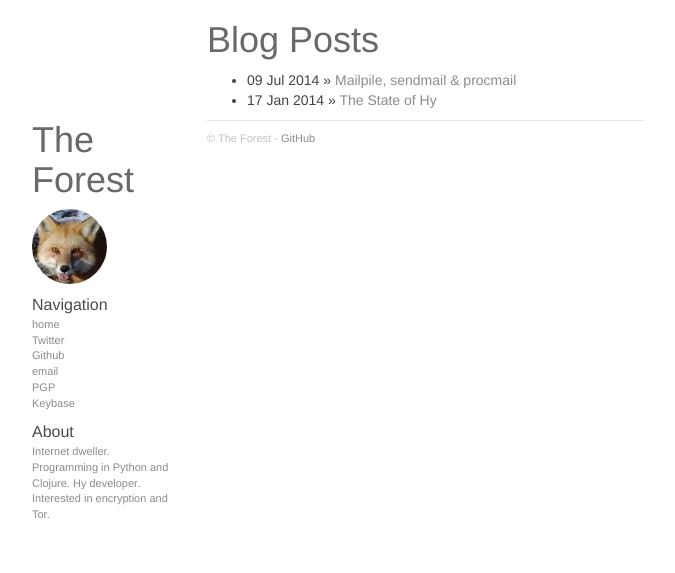
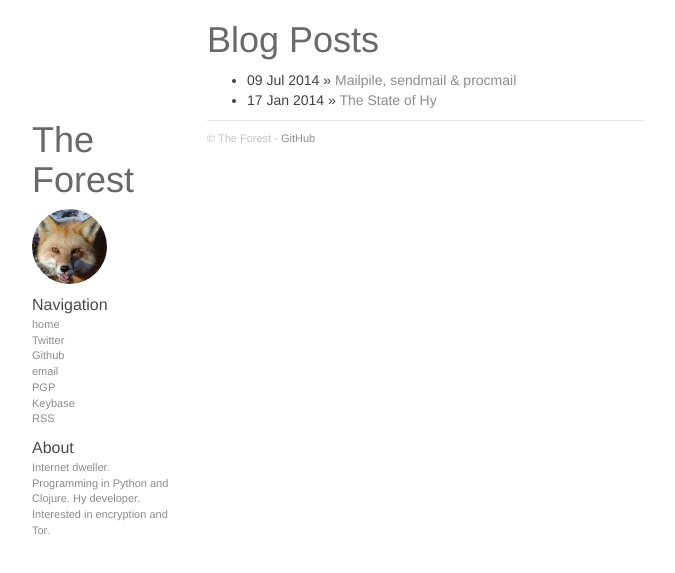
Before and after one commit to Foxboron/Blog, a Jekyll site: the page built from index.html, in a window 1280 px wide. Shown: the top 573 px of the page, without its empty margins (273-948 px from the left). Built offline with Jekyll 4.4.1, drawn with Linux system fonts in a browser that asks for light colours; nearby versions of some CDN libraries; Markdown is read by kramdown in place of the engine named in the settings.

Commit message:
added rss in side bar

```diff
--- a/_config.yml
+++ b/_config.yml
@@ -19,5 +19,7 @@ urls:
       url: http://pgp.velox.pw
     - text: Keybase
       url: https://keybase.io/fox
+    - text: RSS
+      url: https://velox.pw/feed.xml
 redcarpet:
   extensions: [tables, autolink, no_intra_emphasis, fenced_code_blocks, underline]
```
